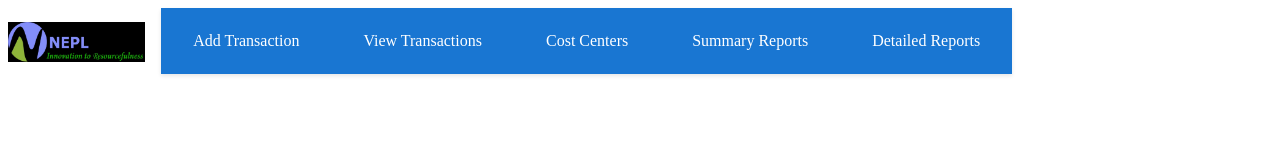
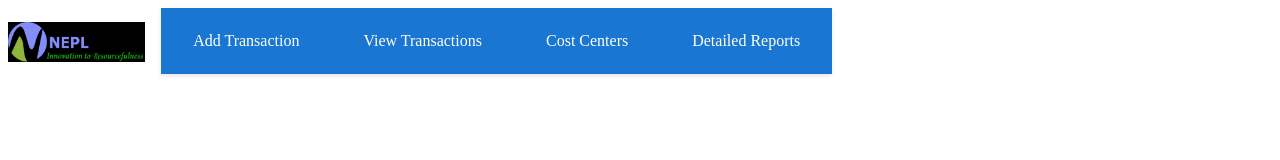
Before and after one commit to kishantalekar/tl, a React (Vite) app in the folder client/: page / in a window 1280 px wide. Shown: the top 160 px of the page. Built offline with nearby package versions, Linux system fonts and the light colour scheme; no server answers.

Commit message:
refactor(App): remove Summary Reports link from navigation

```diff
--- a/client/src/App.tsx
+++ b/client/src/App.tsx
@@ -89,24 +89,7 @@ function App() {
           >
             Cost Centers
           </Link>
-          <Link
-            to="/reports"
-            style={{
-              marginRight: "2rem",
-              color: "white",
-              textDecoration: "none",
-              fontWeight: 500,
-              fontSize: "1rem",
-              padding: "0.5rem 1rem",
-              borderRadius: "4px",
-              transition: "background-color 0.3s",
-              "&:hover": {
-                backgroundColor: "rgba(255,255,255,0.2)",
-              },
-            }}
-          >
-            Summary Reports
-          </Link>
+
           <Link
             to="/detailed-reports"
             style={{
```
